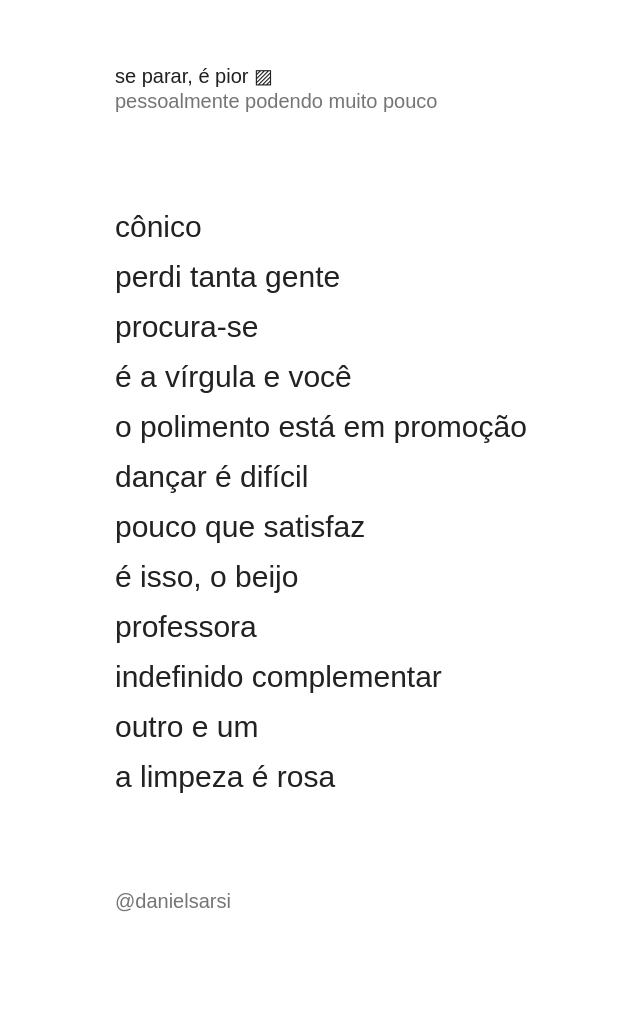
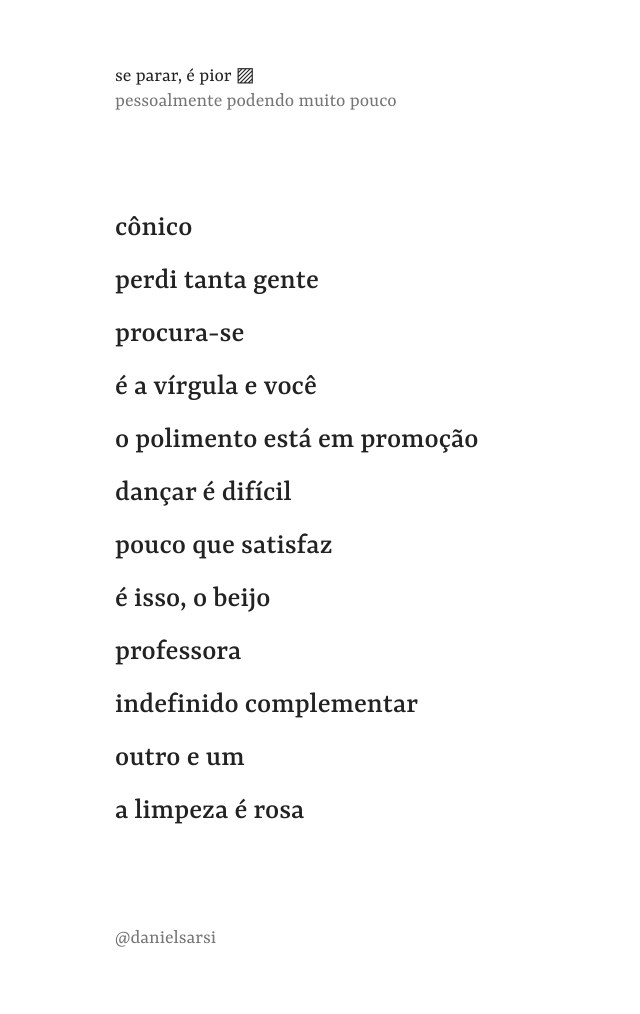
Before and after one commit to danielsarsi/se-parar-e-pior, a Jekyll site: the page built from index.html, in a window 1280 px wide. Shown: the whole page, without its empty margins (237-877 px from the left). Built offline with Jekyll 4.4.1, drawn with Linux system fonts in a browser that asks for light colours; some web fonts are replaced; before the commit the page ends 977 px from its top, so only the background shows below that.

Commit message:
self-host da fonte do Google Fonts

```diff
--- a/_layouts/default.html
+++ b/_layouts/default.html
@@ -14,11 +14,6 @@
     {% else %}
     <meta name="description" content="pessoalmente podendo muito pouco" />
     {% endif %}
-    <link rel="preconnect" href="https://fonts.gstatic.com" />
-    <link
-      href="https://fonts.googleapis.com/css2?family=Yrsa:wght@400;500;600;700&display=swap"
-      rel="stylesheet"
-    />
     <link rel="stylesheet" href="/assets/css/index.css" />
   </head>
   <body>
--- a/assets/css/index.css
+++ b/assets/css/index.css
@@ -1,3 +1,48 @@
+/* yrsa-300 - latin */
+@font-face {
+  font-family: "Yrsa";
+  font-style: normal;
+  font-weight: 300;
+  src: local(""), url("../fonts/yrsa-v6-latin-300.woff2") format("woff2"),
+    url("../fonts/yrsa-v6-latin-300.woff") format("woff");
+}
+
+/* yrsa-regular - latin */
+@font-face {
+  font-family: "Yrsa";
+  font-style: normal;
+  font-weight: 400;
+  src: local(""), url("../fonts/yrsa-v6-latin-regular.woff2") format("woff2"),
+    url("../fonts/yrsa-v6-latin-regular.woff") format("woff");
+}
+
+/* yrsa-600 - latin */
+@font-face {
+  font-family: "Yrsa";
+  font-style: normal;
+  font-weight: 600;
+  src: local(""), url("../fonts/yrsa-v6-latin-600.woff2") format("woff2"),
+    url("../fonts/yrsa-v6-latin-600.woff") format("woff");
+}
+
+/* yrsa-500 - latin */
+@font-face {
+  font-family: "Yrsa";
+  font-style: normal;
+  font-weight: 500;
+  src: local(""), url("../fonts/yrsa-v6-latin-500.woff2") format("woff2"),
+    url("../fonts/yrsa-v6-latin-500.woff") format("woff");
+}
+
+/* yrsa-700 - latin */
+@font-face {
+  font-family: "Yrsa";
+  font-style: normal;
+  font-weight: 700;
+  src: local(""), url("../fonts/yrsa-v6-latin-700.woff2") format("woff2"),
+    url("../fonts/yrsa-v6-latin-700.woff") format("woff");
+}
+
 body {
   font-family: "Yrsa", sans-serif;
   margin: 0 auto;
```
Also changed, not shown: assets/fonts/yrsa-v6-latin-300.woff (added), assets/fonts/yrsa-v6-latin-300.woff2 (added), assets/fonts/yrsa-v6-latin-500.woff (added), assets/fonts/yrsa-v6-latin-500.woff2 (added), assets/fonts/yrsa-v6-latin-600.woff (added), assets/fonts/yrsa-v6-latin-600.woff2 (added), assets/fonts/yrsa-v6-latin-700.woff (added), assets/fonts/yrsa-v6-latin-700.woff2 (added), assets/fonts/yrsa-v6-latin-regular.woff (added), assets/fonts/yrsa-v6-latin-regular.woff2 (added).
